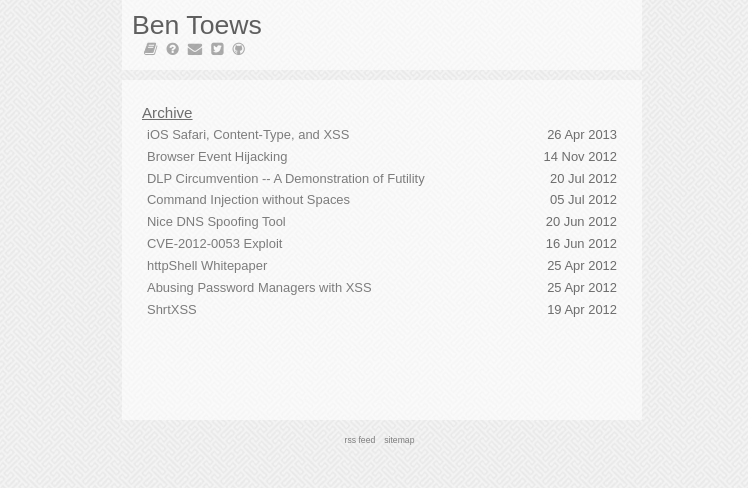
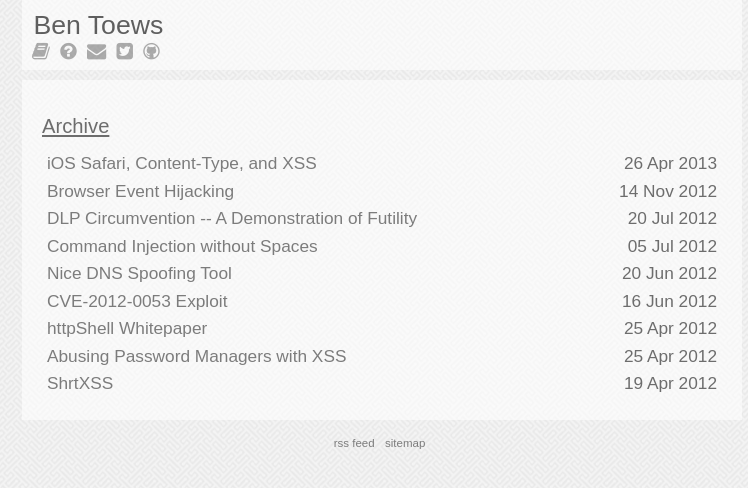
Before and after one commit to btoews3/mastahyeti.github.com, a Jekyll site: the page built from index.html, in a window 1280 px wide. Shown: the top 488 px of the page, without its empty margins (258-1006 px from the left). Built offline with Jekyll 4.4.1, drawn with Linux system fonts in a browser that asks for light colours.

Commit message:
making it bigger

```diff
--- a/assets/css/index.css
+++ b/assets/css/index.css
@@ -2,21 +2,22 @@ body {
   background-image: url('/assets/images/background.png');
   font-family: sans-serif;
   font-weight: 200;
-  font-size: .9em;
+  font-size: 1.2em;
   margin: 0px;
 }
 
 h1, h2, h3, h4, h5, p, pre {margin: 0px;padding: 0px;}
 
 h1, h2, h3, h4, h5 {
-  margin: 5px 0px 5px 0px;
+  margin: 15px 0px 15px 0px;
   font-weight: 400;
   text-decoration: underline;
 }
 
 p {
-  margin-bottom: 10px;
+  margin-bottom: 15px;
   text-align: justify;
+  line-height: 1.2em;
 }
 
 a {
@@ -54,7 +55,7 @@ a:hover {
 
 #header {
   height: 50px;
-  max-width: 500px;
+  max-width: 700px;
   padding: 10px;
   margin: auto auto 10px auto;
   background-color: white;
@@ -78,7 +79,7 @@ a:hover {
 
 #content {
   display: block;
-  max-width: 480px;
+  max-width: 680px;
   min-height: 300px;
   padding: 20px;
   margin: auto;
```
